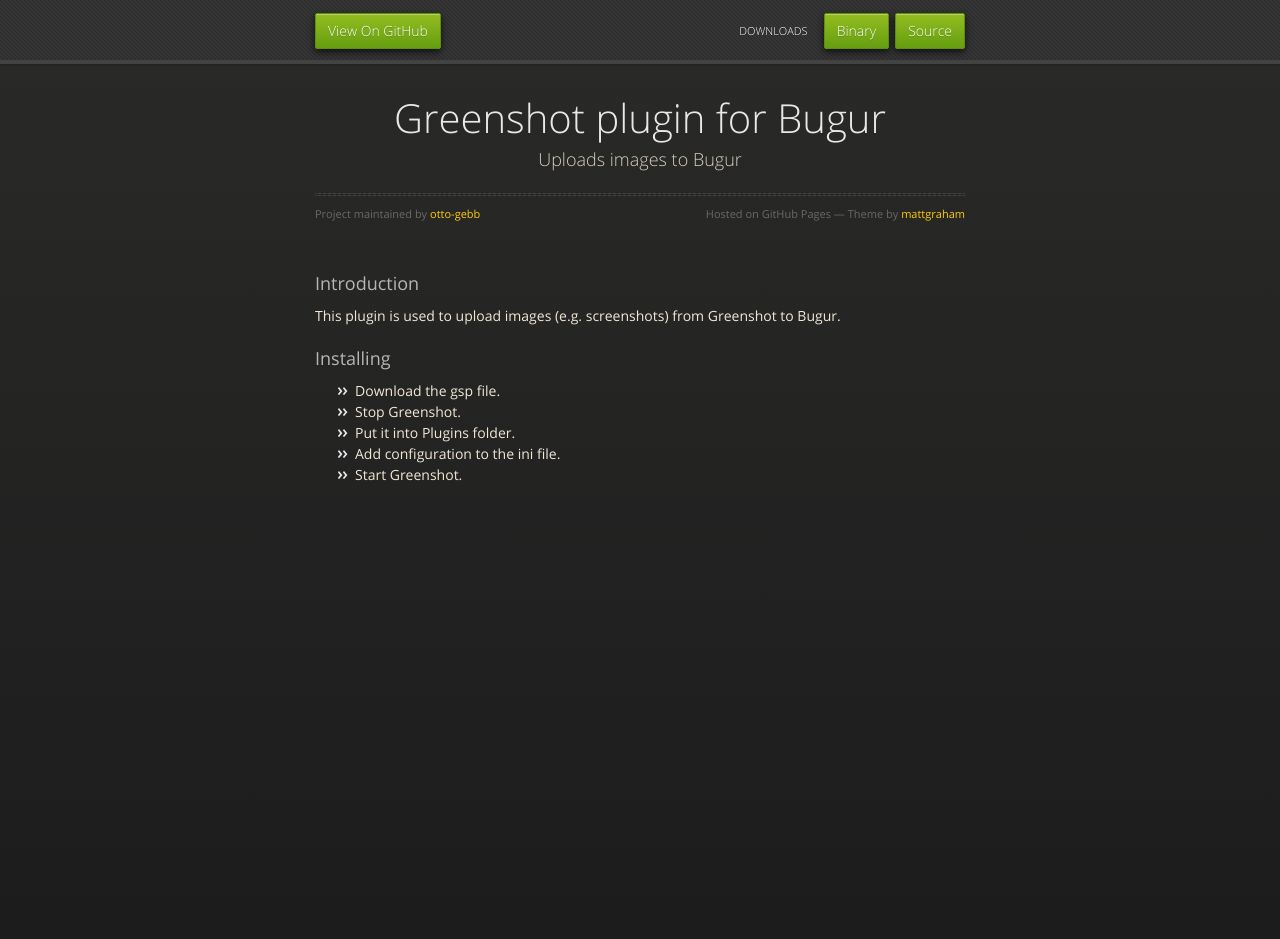
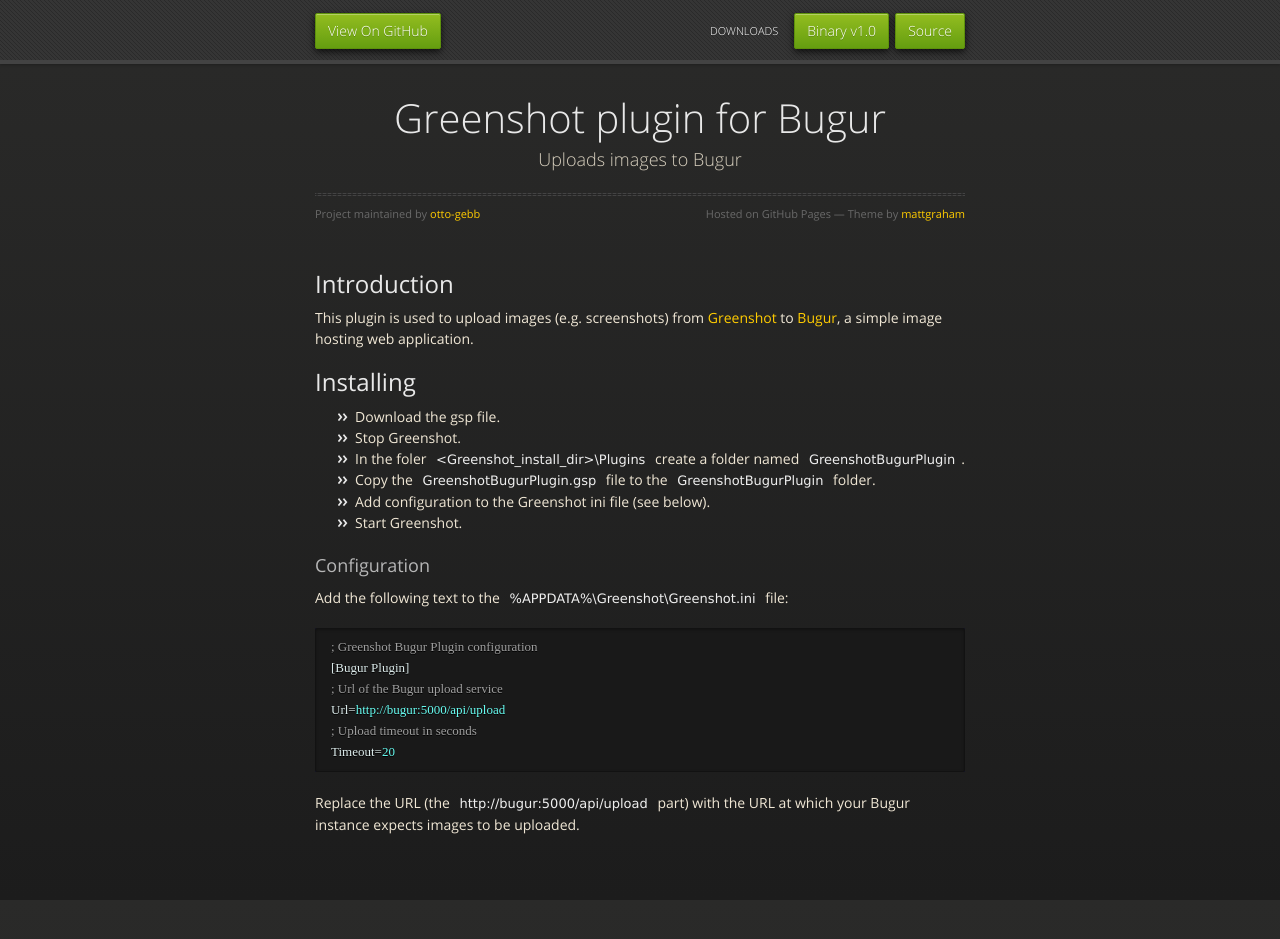
Before and after one commit to otto-gebb/GreenshotBugurPlugin, a Jekyll site: the page built from index.md, in a window 1280 px wide and 945 px high. Shown: the top 939 px of the window. Built offline with Jekyll 4.4.1, drawn with Linux system fonts in a browser that asks for light colours; nearby versions of some CDN libraries.

Commit message:
Improve installation instructions.

```diff
--- a/_includes/header.html
+++ b/_includes/header.html
@@ -2,7 +2,7 @@
    <nav>
       <li class="fork"><a href="https://github.com/otto-gebb/GreenshotBugurPlugin">View On GitHub</a></li>
       <li class="downloads"><a href="https://github.com/otto-gebb/GreenshotBugurPlugin/zipball/master">Source</a></li>
-      <li class="downloads"><a href="https://github.com/otto-gebb/GreenshotBugurPlugin/releases/download/1.0/GreenshotBugurPlugin.gsp">Binary</a></li>
+      <li class="downloads"><a href="https://github.com/otto-gebb/GreenshotBugurPlugin/releases/download/1.0/GreenshotBugurPlugin.gsp">Binary v1.0</a></li>
       <li class="title">DOWNLOADS</li>
    </nav>
 </div><!-- end header -->
--- a/index.md
+++ b/index.md
@@ -2,14 +2,35 @@
 layout: default
 ---
 
-### Introduction
+## Introduction
 
-This plugin is used to upload images (e.g. screenshots) from Greenshot to Bugur.
+This plugin is used to upload images (e.g. screenshots)
+from [Greenshot](http://getgreenshot.org/) to
+[Bugur](https://github.com/otto-gebb/bugur), a simple image hosting
+web application.
 
-### Installing
+## Installing
 
 * Download the gsp file.
 * Stop Greenshot.
-* Put it into Plugins folder.
-* Add configuration to the ini file.
+* In the foler `<Greenshot_install_dir>\Plugins` create a folder
+named `GreenshotBugurPlugin`.
+* Copy the `GreenshotBugurPlugin.gsp` file to the `GreenshotBugurPlugin` folder.
+* Add configuration to the Greenshot ini file (see below).
 * Start Greenshot.
+
+### Configuration
+
+Add the following text to the `%APPDATA%\Greenshot\Greenshot.ini` file:
+
+{% highlight ini %}
+; Greenshot Bugur Plugin configuration
+[Bugur Plugin]
+; Url of the Bugur upload service
+Url=http://bugur:5000/api/upload
+; Upload timeout in seconds
+Timeout=20
+{% endhighlight %}
+
+Replace the URL (the `http://bugur:5000/api/upload` part) with the URL at
+which your Bugur instance expects images to be uploaded.
--- a/stylesheets/styles.css
+++ b/stylesheets/styles.css
@@ -626,7 +626,6 @@
   font-family: "Lucida Sans", Monaco, Bitstream Vera Sans Mono, Lucida Console, Terminal;
   color: #efefef;
   font-size: 13px;
-  margin: 0 4px;
   padding: 4px 6px;
   -moz-border-radius: 2px;
   -webkit-border-radius: 2px;
```
